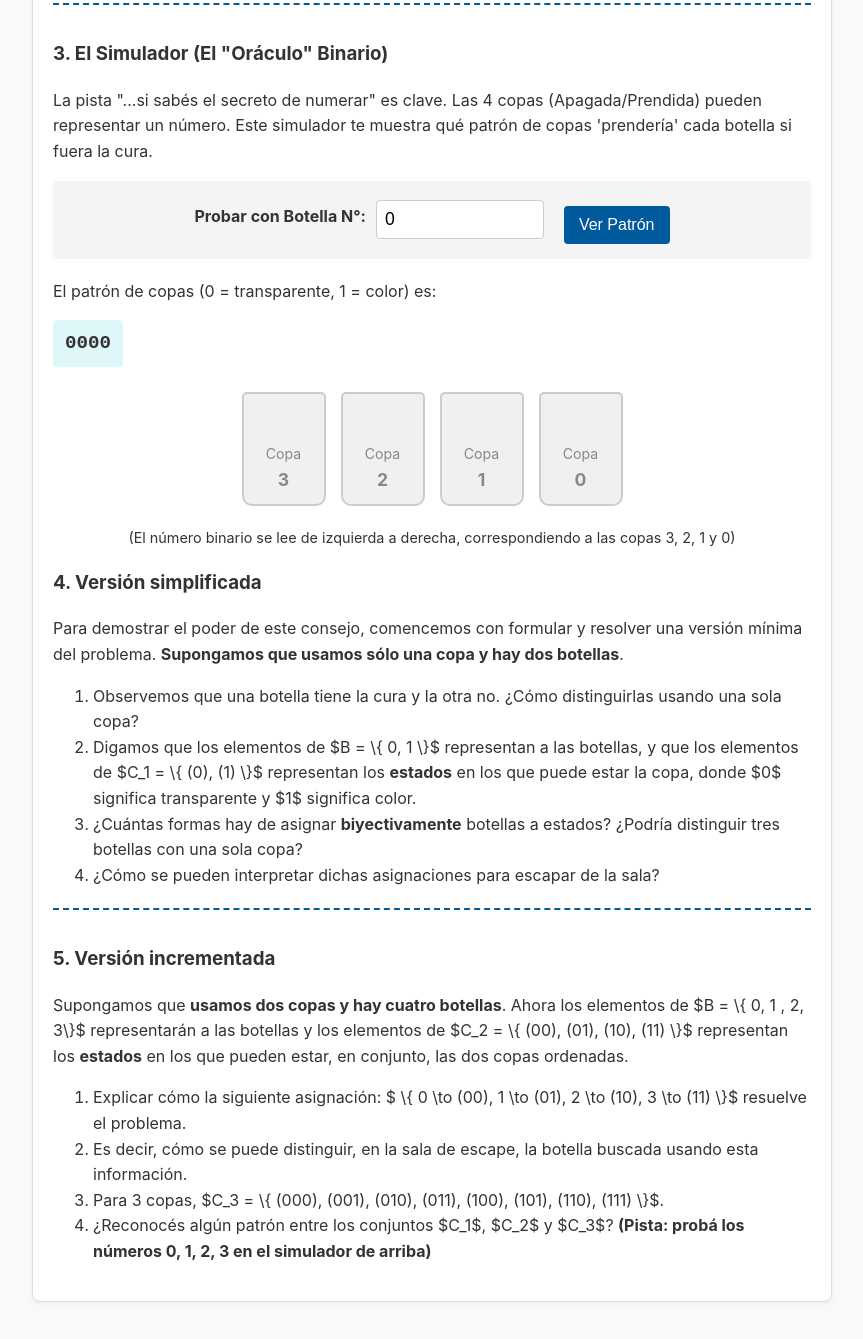
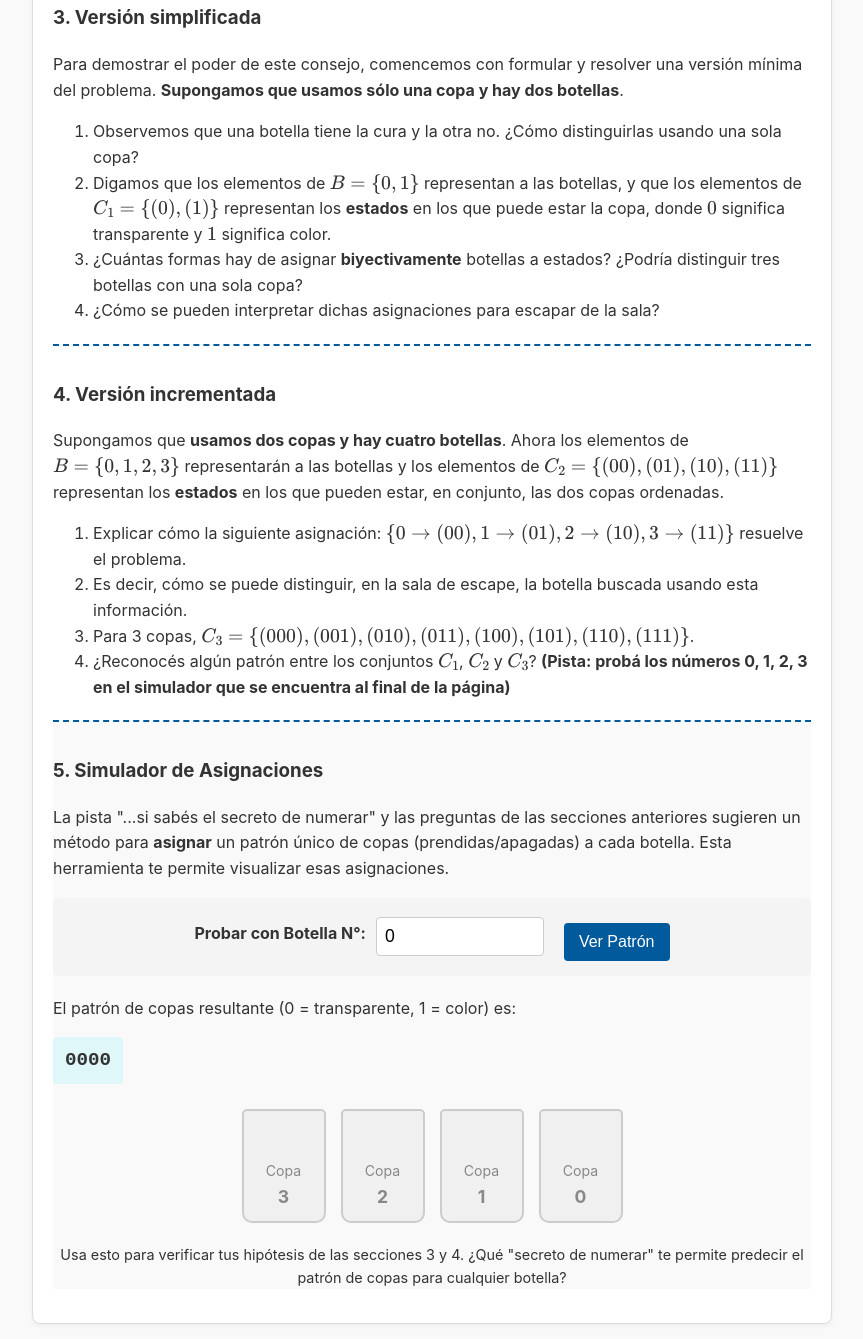
Before and after one commit to efemarchese/Matematicas, a plain HTML site: page DesafioBotellas.html in a window 1280 px wide. Shown: the part 1381-2720 px from the top of the page, without its empty margins (208-1071 px from the left). Drawn offline with nearby package versions, Linux system fonts and the light colour scheme.

Commit message:
db latex y spoiler

```diff
--- a/DesafioBotellas.html
+++ b/DesafioBotellas.html
@@ -5,6 +5,8 @@
     <meta name="viewport" content="width=device-width, initial-scale=1.0">
     <title>Desafío: Escape Room</title>
     <link rel="stylesheet" href="estilos.css">
+    <!-- Scripts para MathJax (traductor de LaTeX) -->
+    <script src="math-config.js"></script>
     <script src="https://polyfill.io/v3/polyfill.min.js?features=es6"></script>
     <script id="MathJax-script" async src="https://cdn.jsdelivr.net/npm/mathjax@3/es5/tex-mml-chtml.js"></script>
 </head>
@@ -25,6 +27,7 @@
                 <p>Sobre una mesa había <strong>cuatro copas</strong>, llenas hasta la mitad de un liquido transparente, fijas a la mesa y <strong>numeradas</strong> $3, 2, 1, 0$ de izquierda a derecha.</p>
                 <p>A un costado, <strong>dieciséis botellas</strong> en un cajón, <strong>numeradas</strong> $0, 1, 2, \dots , 15$ respectivamente, y con contenido aparentemente idéntico (en aspecto, olor, peso, etc.).</p>
 
+                <!-- Poema centrado, como pediste -->
                 <div style="border: 1px solid #ccc; padding: 10px; background: #f9f9f9; margin: 15px 0; text-align: center;">
                     <p>Había también una nota:</p>
                     <blockquote style="font-family: serif; font-style: italic; margin-left: 20px; display: inline-block; text-align: left;">
@@ -63,25 +66,9 @@
                 </ul>
             </div>
 
-            <div class="interactivo" style="border-top: 2px dashed #005a9c; padding-top: 15px;">
-                <h3>3. El Simulador (El "Oráculo" Binario)</h3>
-                <p>La pista "...si sabés el secreto de numerar" es clave. Las 4 copas (Apagada/Prendida) pueden representar un número. Este simulador te muestra qué patrón de copas 'prendería' cada botella si fuera la cura.</p>
-
-                <div class="sim-controls-botellas">
-                    <label for="input_botella">Probar con Botella N°:</label>
-                    <input type="number" id="input_botella" min="0" max="15" value="0">
-                    <button id="btn_sim_botella">Ver Patrón</button>
-                </div>
-
-                <p>El patrón de copas (0 = transparente, 1 = color) es:</p>
-                <code id="resultado_binario_sim">0000</code>
-
-                <div id="copas_sim_container">
-                    </div>
-                <p style="font-size: 0.9em; text-align: center; margin-top: 10px;">(El número binario se lee de izquierda a derecha, correspondiendo a las copas 3, 2, 1 y 0)</p>
-            </div>
+            <!-- Sección 3 anterior (Versión simplificada) -->
             <div class="pseudocodigo">
-                <h3>4. Versión simplificada</h3>
+                <h3>3. Versión simplificada</h3>
                 <p>Para demostrar el poder de este consejo, comencemos con formular y resolver una versión mínima del problema. <strong>Supongamos que usamos sólo una copa y hay dos botellas</strong>.</p>
                 <ol>
                     <li>Observemos que una botella tiene la cura y la otra no. ¿Cómo distinguirlas usando una sola copa?</li>
@@ -91,19 +78,46 @@
                 </ol>
             </div>
 
+            <!-- Sección 4 anterior (Versión incrementada) -->
             <div class="interactivo" style="border-top: 2px dashed #005a9c; padding-top: 15px;">
-                <h3>5. Versión incrementada</h3>
+                <h3>4. Versión incrementada</h3>
                 <p>Supongamos que <strong>usamos dos copas y hay cuatro botellas</strong>. Ahora los elementos de $B = \{ 0, 1 , 2, 3\}$ representarán a las botellas y los elementos de $C_2 = \{ (00), (01), (10), (11) \}$ representan los <strong>estados</strong> en los que pueden estar, en conjunto, las dos copas ordenadas.</p>
                 <ol>
                     <li>Explicar cómo la siguiente asignación: $ \{ 0 \to (00), 1 \to (01), 2 \to (10), 3 \to (11) \}$ resuelve el problema.</li>
                     <li>Es decir, cómo se puede distinguir, en la sala de escape, la botella buscada usando esta información.</li>
                     <li>Para 3 copas, $C_3 = \{ (000), (001), (010), (011), (100), (101), (110), (111) \}$.</li>
-                    <li>¿Reconocés algún patrón entre los conjuntos $C_1$, $C_2$ y $C_3$? <strong>(Pista: probá los números 0, 1, 2, 3 en el simulador de arriba)</strong></li>
+                    <!-- CAMBIO: Actualizada la pista para que apunte al final de la página -->
+                    <li>¿Reconocés algún patrón entre los conjuntos $C_1$, $C_2$ y $C_3$? <strong>(Pista: probá los números 0, 1, 2, 3 en el simulador que se encuentra al final de la página)</strong></li>
                 </ol>
             </div>
+
+            <!-- =========== NUEVA SECCIÓN 5 (El Simulador, movido y reescrito) =========== -->
+            <div class="interactivo" style="border-top: 2px dashed #005a9c; padding-top: 15px; margin-top: 20px; background-color: #f9f9f9;">
+                <h3>5. Simulador de Asignaciones</h3>
+                <p>La pista "...si sabés el secreto de numerar" y las preguntas de las secciones anteriores sugieren un método para <strong>asignar</strong> un patrón único de copas (prendidas/apagadas) a cada botella. Esta herramienta te permite visualizar esas asignaciones.</p>
+
+                <div class="sim-controls-botellas">
+                    <label for="input_botella">Probar con Botella N°:</label>
+                    <input type="number" id="input_botella" min="0" max="15" value="0">
+                    <button id="btn_sim_botella">Ver Patrón</button>
+                </div>
+
+                <p>El patrón de copas resultante (0 = transparente, 1 = color) es:</p>
+                <code id="resultado_binario_sim">0000</code>
+
+                <div id="copas_sim_container">
+                    <!-- El JS va a generar las copas acá -->
+                </div>
+                <p style="font-size: 0.9em; text-align: center; margin-top: 10px;">
+                    Usa esto para verificar tus hipótesis de las secciones 3 y 4. ¿Qué "secreto de numerar" te permite predecir el patrón de copas para cualquier botella?
+                </p>
+            </div>
+            <!-- ================================================== -->
+
         </section>
     </main>
 
+    <!-- El script se mantiene igual y se carga al final -->
     <script src="simuladorBotellas.js"></script>
 </body>
 </html>
--- /dev/null
+++ b/math-config.js
@@ -0,0 +1,7 @@
+// Configuración centralizada para MathJax
+MathJax = {
+  tex: {
+    inlineMath: [['$', '$'], ['\\(', '\\)']],
+    displayMath: [['$$', '$$'], ['\\[', '\\]']]
+  }
+};
```
Also changed, not shown: DesafioLockers.html (+4 -2 lines), algoritmosMatematicos.html (+4 -0 lines), index.html (+4 -2 lines), marcoTeorico.html (+2 -8 lines).
